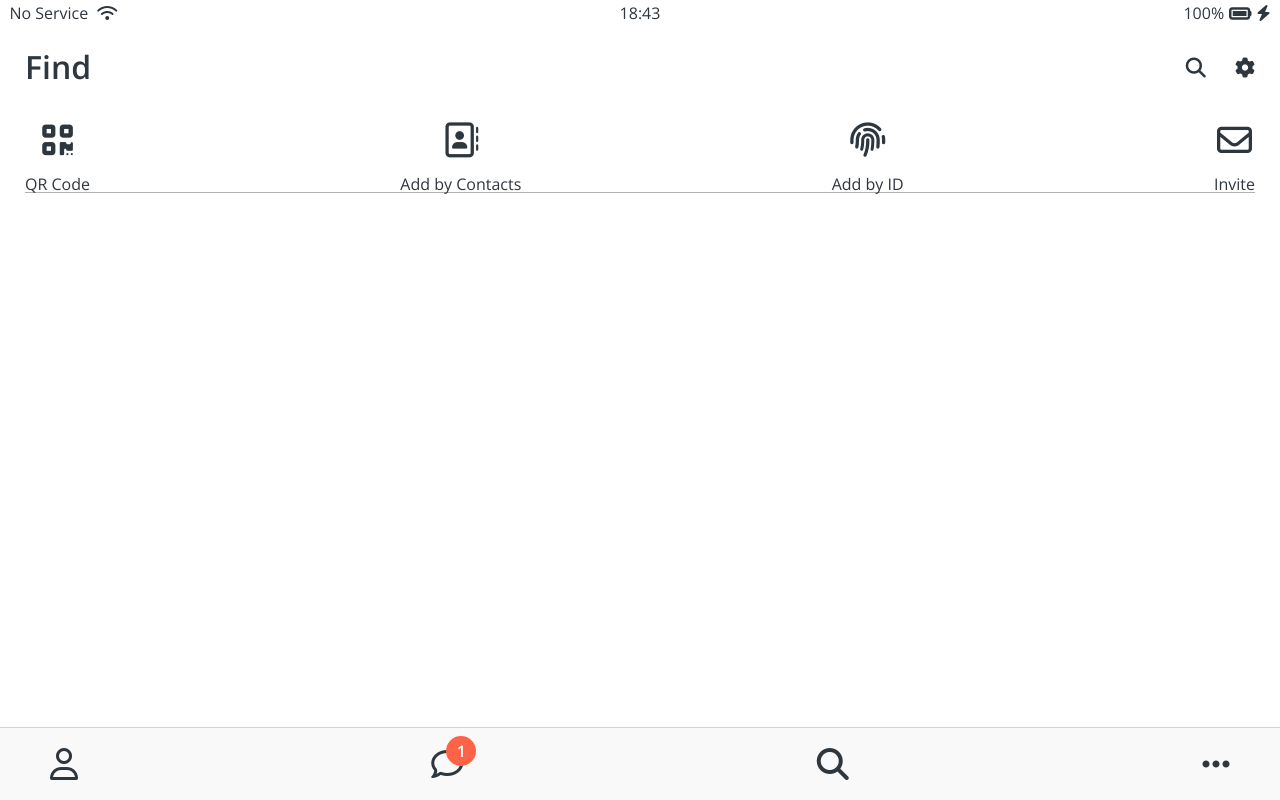
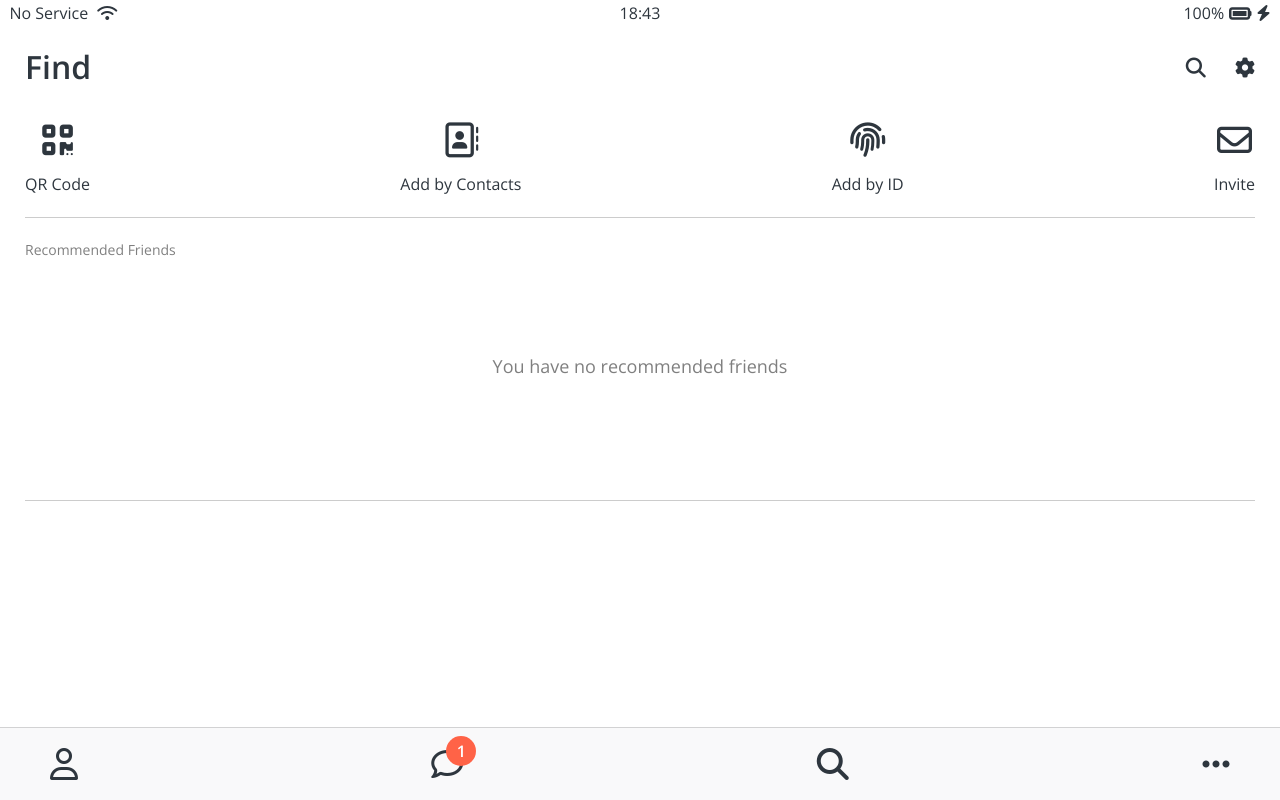
Before and after one commit to kkanghej/Kokoa_Clone, a plain HTML site: page find.html in a window 1280 px wide. Drawn offline with nearby package versions, Linux system fonts and the light colour scheme.

Commit message:
22.Find Screen part Two

```diff
--- a/css/screens/find.css
+++ b/css/screens/find.css
@@ -1,7 +1,6 @@
 .find-icons {
   display: flex;
   justify-content: space-between;
-  border-bottom: 1px solid rgba(0, 0, 0, 0.3);
 }
 
 .find-icons__icon {
@@ -17,3 +16,23 @@
 .find-icons__icon span {
   margin-top: 18px;
 }
+
+.recommended-friends {
+  margin: 25px 0px;
+  padding: 25px 0px;
+  border-top: var(--main-border);
+  border-bottom: var(--main-border);
+}
+
+.recommended-friends__title {
+  font-size: 14px;
+  color: rgba(0, 0, 0, 0.5);
+}
+
+.recommended-friends span {
+  margin: 100px 0px;
+  display: block;
+  text-align: center;
+  font-size: 18px;
+  color: rgba(0, 0, 0, 0.5);
+}
--- a/css/screens/friends.css
+++ b/css/screens/friends.css
@@ -18,7 +18,7 @@
 
 .friends-screen__channel {
   margin-top: 25px;
-  border-top: 1px solid rgba(0, 0, 0, 0.2);
+  border-top: var(--main-border);
   padding-top: 15px;
 }
 
--- a/css/variables.css
+++ b/css/variables.css
@@ -1,4 +1,5 @@
 :root {
   --yellow: #fae100;
   --horizontal-space: 25px;
+  --main-border: 1px solid rgba(0, 0, 0, 0.2);
 }
--- a/find.html
+++ b/find.html
@@ -49,6 +49,10 @@
           <span>Invite</span>
         </div>
       </div>
+      <div class="recommended-friends">
+        <h6 class="recommended-friends__title">Recommended Friends</h6>
+        <span>You have no recommended friends</span>
+      </div>
     </main>
 
     <nav class="nav">
```
